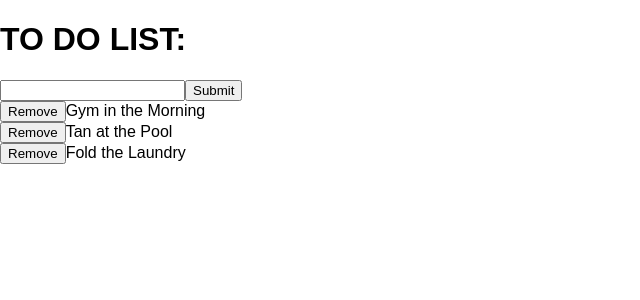
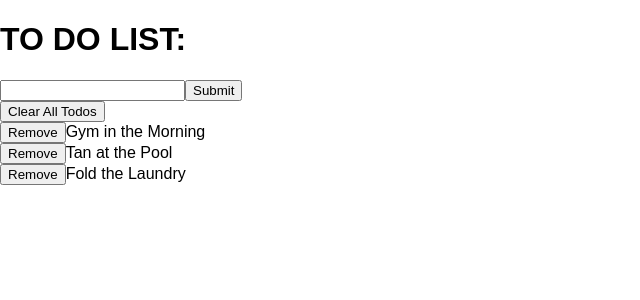
Before and after one commit to alexanderchoi/todos-extension, a React (Create React App) app: page / in a window 1280 px wide. Shown: the top 300 px of the page, without its empty margins (0-640 px from the left). Built offline with nearby package versions, Linux system fonts and the light colour scheme.

Commit message:
add clear all todos functionality

```diff
--- a/src/Components/App.js
+++ b/src/Components/App.js
@@ -13,6 +13,7 @@ class App extends Component {
   }
 
   addTodo = this.addTodo.bind(this);
+  clearAllTodos = this.clearAllTodos.bind(this);
   doTodo = this.doTodo.bind(this);
   loadTodos = this.loadTodos.bind(this);
 
@@ -26,6 +27,12 @@ class App extends Component {
     storage.set({'todos': todos});
     this.setState({ todos });
     console.log(this.state.todos);
+  }
+
+  clearAllTodos() {
+    let todos = [];
+    storage.set({ "todos": todos });
+    this.setState({ todos });
   }
 
   loadTodos() {
@@ -58,6 +65,10 @@ class App extends Component {
           <Form
             addTodo={this.addTodo}
           />
+          <button
+          onClick={ this.clearAllTodos }
+          >Clear All Todos
+          </button>
           <List
             todos={this.state.todos}
             doTodo={this.doTodo}
--- a/src/Components/Form.js
+++ b/src/Components/Form.js
@@ -5,8 +5,8 @@ class Form extends Component {
     inputValue: ''
   }
 
+  addTodo = this.addTodo.bind(this);
   handleChange = this.handleChange.bind(this);
-  addTodo = this.addTodo.bind(this);
 
   addTodo(todo) {
     if (todo.length > 0) {
```
